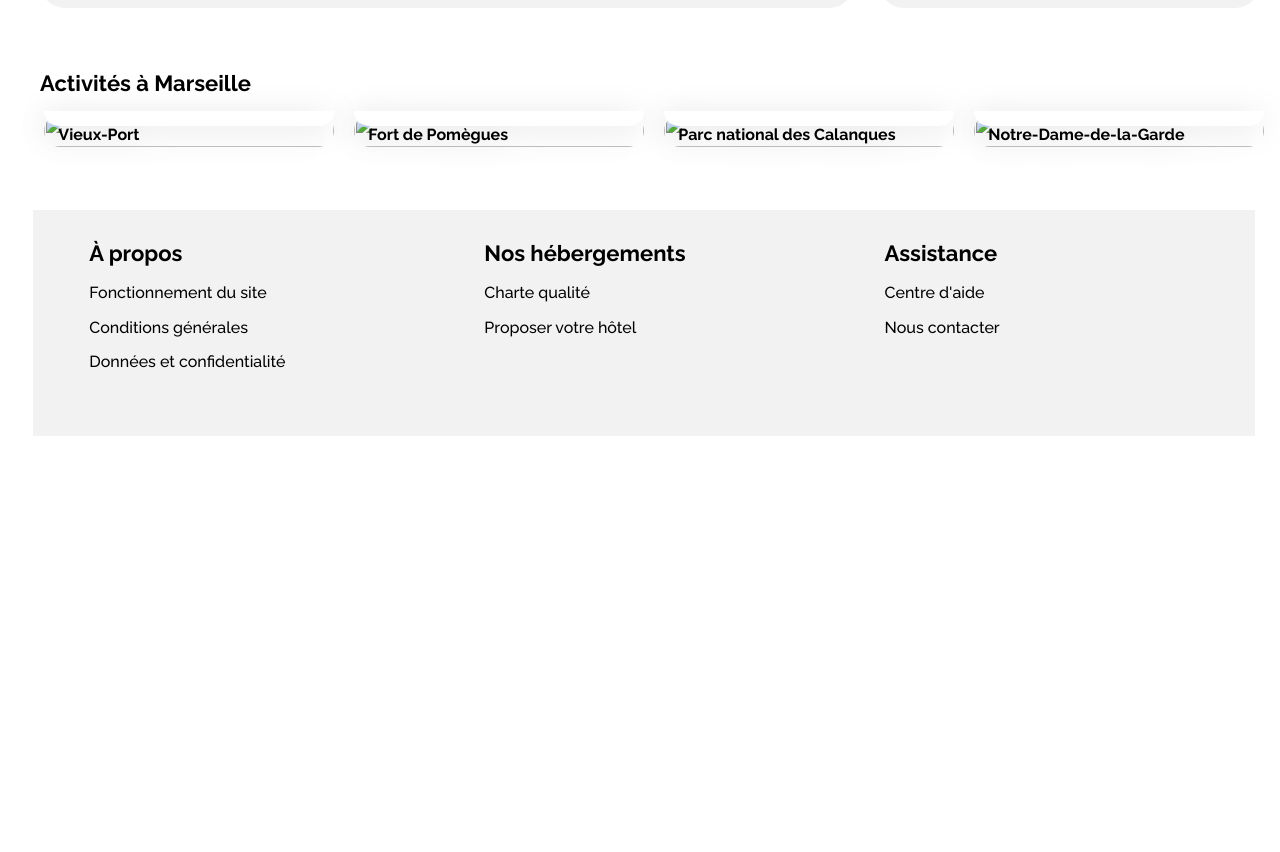
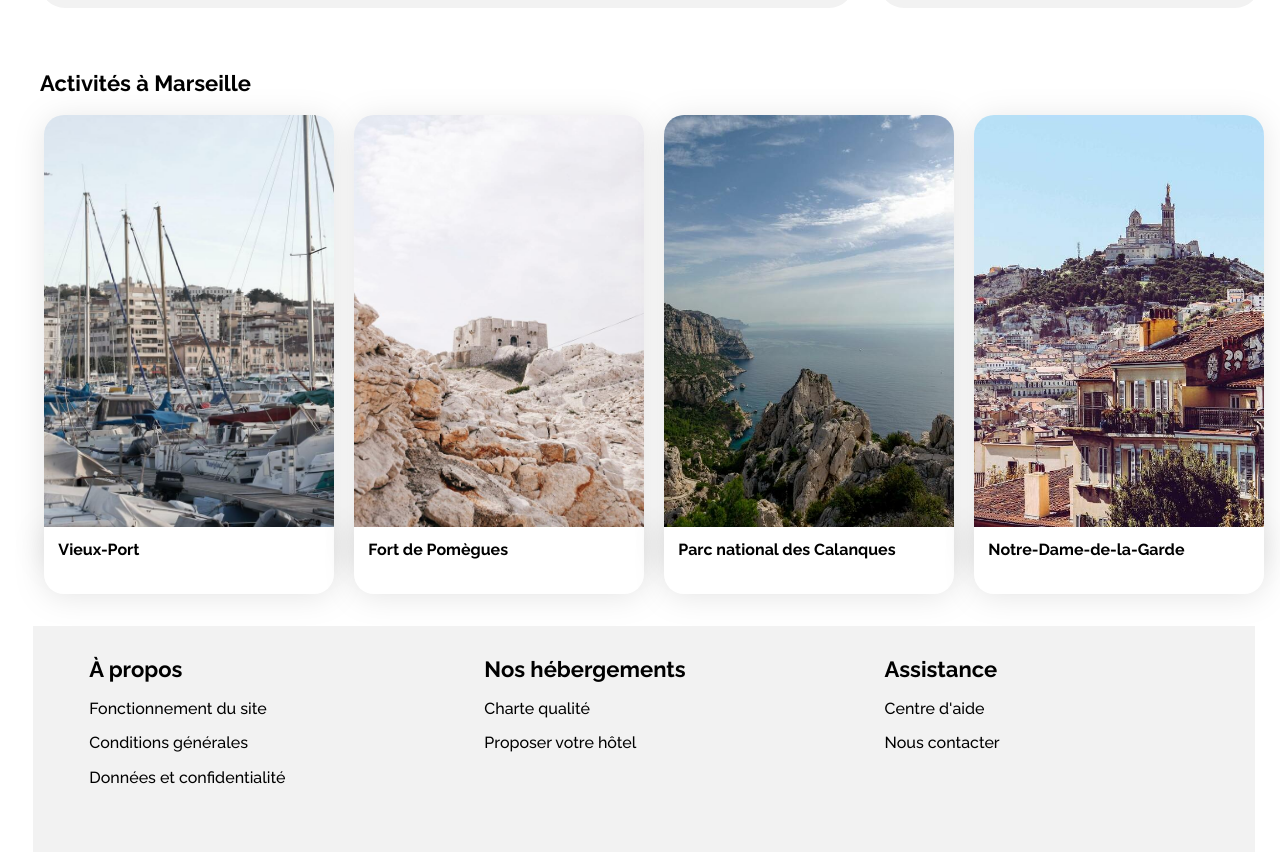
Before and after one commit to GregRgy/OCR-P2-Booki, a plain HTML site: page index.html in a window 1280 px wide. Shown: the part 927-1779 px from the top of the page. Before the commit the page ends 1363 px from the top, so only its background shows below. Drawn offline with Linux system fonts and the light colour scheme; the site is published under a folder, as on GitHub Pages, so addresses that start at the root find nothing; a web font is replaced by a local one.

Commit message:
Correction chemin images activites

```diff
--- a/index.html
+++ b/index.html
@@ -170,19 +170,19 @@
       <h2>Activités à Marseille</h2>
       <div class="row-four">
         <div class="activities">
-          <img src="/images/reno-laithienne-QUgJhdY5Fyk-unsplash.jpg" alt="">
+          <img src="images/reno-laithienne-QUgJhdY5Fyk-unsplash.jpg" alt="">
           <h3>Vieux-Port</h3>
         </div>
         <div class="activities">
-          <img src="/images/paul-hermann-QFTrLdQIRhI-unsplash.jpg" alt="">
+          <img src="images/paul-hermann-QFTrLdQIRhI-unsplash.jpg" alt="">
           <h3>Fort de Pomègues</h3>
         </div>
         <div class="activities">
-          <img src="/images/kilyan-sockalingum-NR8-cBCN3aI-unsplash.jpg" alt="">
+          <img src="images/kilyan-sockalingum-NR8-cBCN3aI-unsplash.jpg" alt="">
           <h3>Parc national des Calanques</h3>
         </div>
         <div class="activities">
-          <img src="/images/florian-wehde-xW9e8gdotxI-unsplash.jpg" alt="">
+          <img src="images/florian-wehde-xW9e8gdotxI-unsplash.jpg" alt="">
           <h3>Notre-Dame-de-la-Garde</h3>
         </div>
       </div>
```
